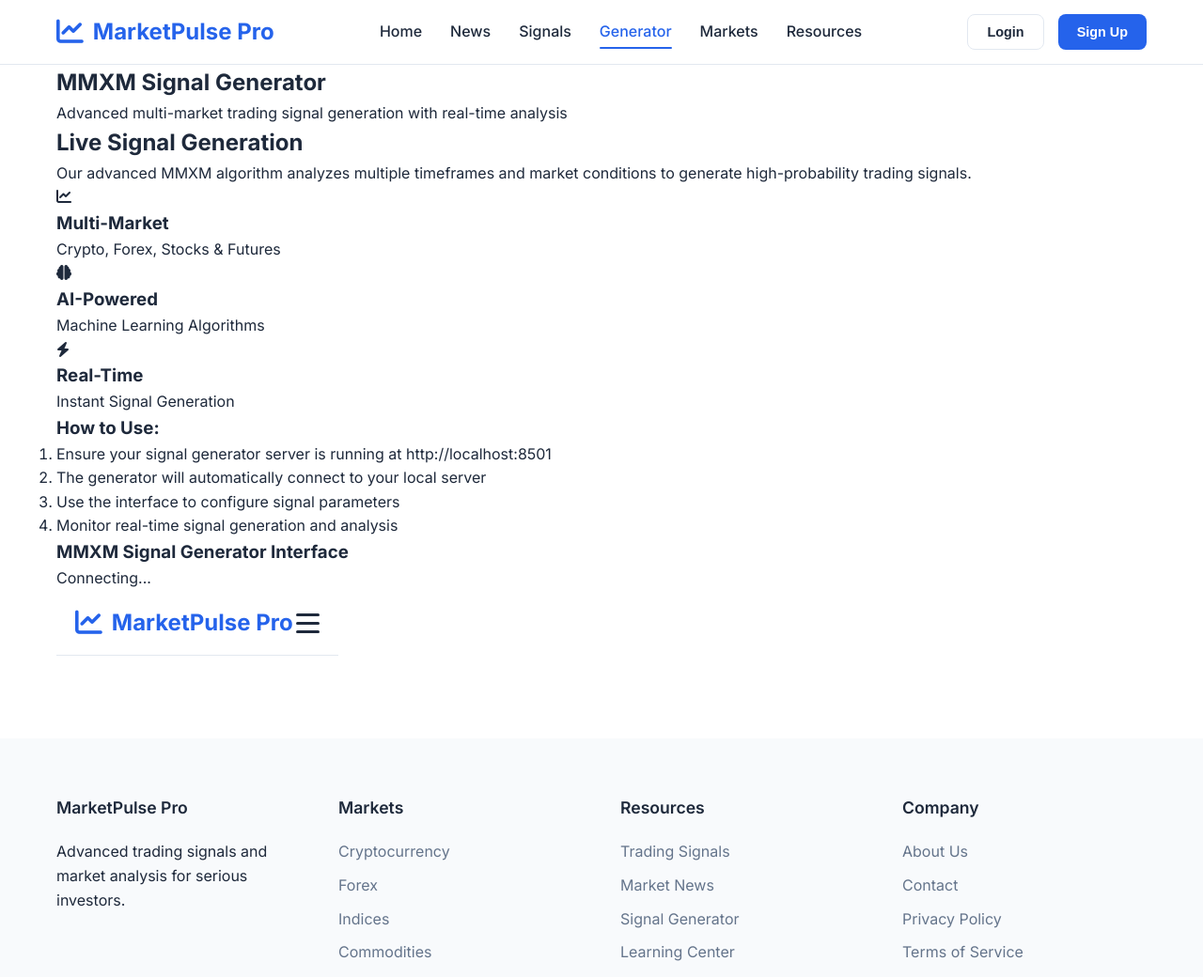
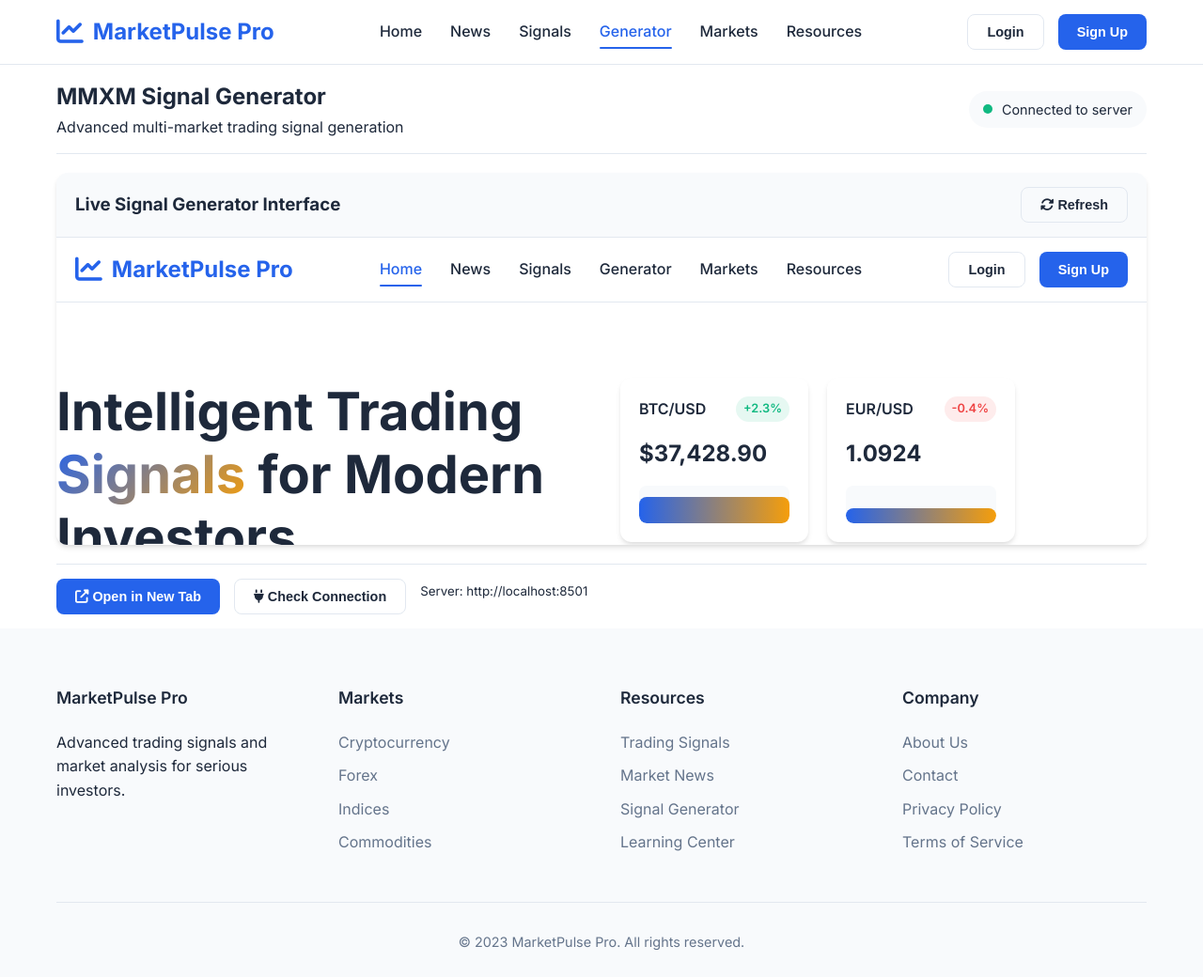
Before and after one commit to WearyElk6296115/WearyElk6296115.github.io, a plain HTML site: page generator.html in a window 1280 px wide. Shown: the top 1040 px of the page at 94% size. Drawn offline with Linux system fonts and the light colour scheme.

Commit message:
Update generator.html

```diff
--- a/generator.html
+++ b/generator.html
@@ -7,6 +7,98 @@
     <link rel="stylesheet" href="css/style.css">
     <link href="https://fonts.googleapis.com/css2?family=Inter:wght@300;400;500;600;700&display=swap" rel="stylesheet">
     <link rel="stylesheet" href="https://cdnjs.cloudflare.com/ajax/libs/font-awesome/6.4.0/css/all.min.css">
+    <style>
+        /* Generator-specific styles */
+        .generator-container {
+            display: flex;
+            flex-direction: column;
+            height: calc(100vh - 200px);
+            gap: 20px;
+        }
+
+        .generator-header {
+            display: flex;
+            justify-content: space-between;
+            align-items: center;
+            padding: 15px 0;
+            border-bottom: 1px solid var(--border);
+        }
+
+        .connection-status {
+            display: flex;
+            align-items: center;
+            gap: 10px;
+            padding: 8px 15px;
+            background: var(--background-alt);
+            border-radius: 20px;
+            font-size: 0.9rem;
+        }
+
+        .status-indicator {
+            width: 10px;
+            height: 10px;
+            border-radius: 50%;
+            background: var(--secondary);
+        }
+
+        .status-indicator.connected {
+            background: var(--success);
+        }
+
+        .status-indicator.error {
+            background: var(--danger);
+        }
+
+        .generator-frame-container {
+            flex: 1;
+            display: flex;
+            flex-direction: column;
+            background: white;
+            border-radius: var(--border-radius);
+            box-shadow: var(--card-shadow);
+            overflow: hidden;
+        }
+
+        .frame-header {
+            padding: 15px 20px;
+            background: var(--background-alt);
+            border-bottom: 1px solid var(--border);
+            display: flex;
+            justify-content: space-between;
+            align-items: center;
+        }
+
+        #generator-frame {
+            width: 100%;
+            flex: 1;
+            border: none;
+            background: white;
+        }
+
+        .generator-controls {
+            display: flex;
+            gap: 15px;
+            padding: 15px 0;
+            border-top: 1px solid var(--border);
+        }
+
+        /* Responsive design */
+        @media (max-width: 768px) {
+            .generator-container {
+                height: calc(100vh - 150px);
+            }
+
+            .generator-header {
+                flex-direction: column;
+                gap: 15px;
+                text-align: center;
+            }
+
+            .connection-status {
+                align-self: center;
+            }
+        }
+    </style>
 </head>
 <body>
     <!-- Navigation -->
@@ -36,69 +128,28 @@
         </div>
     </nav>
 
-    <!-- Generator Header -->
-    <section class="page-header">
-        <div class="container">
-            <h1>MMXM Signal Generator</h1>
-            <p>Advanced multi-market trading signal generation with real-time analysis</p>
-        </div>
-    </section>
-
     <!-- Generator Content -->
     <section class="generator-content">
         <div class="container">
             <div class="generator-container">
-                <div class="generator-info">
-                    <h2>Live Signal Generation</h2>
-                    <p>Our advanced MMXM algorithm analyzes multiple timeframes and market conditions to generate high-probability trading signals.</p>
-
-                    <div class="generator-stats">
-                        <div class="stat-card">
-                            <div class="stat-icon">
-                                <i class="fas fa-chart-line"></i>
-                            </div>
-                            <div class="stat-content">
-                                <h3>Multi-Market</h3>
-                                <p>Crypto, Forex, Stocks & Futures</p>
-                            </div>
-                        </div>
-                        <div class="stat-card">
-                            <div class="stat-icon">
-                                <i class="fas fa-brain"></i>
-                            </div>
-                            <div class="stat-content">
-                                <h3>AI-Powered</h3>
-                                <p>Machine Learning Algorithms</p>
-                            </div>
-                        </div>
-                        <div class="stat-card">
-                            <div class="stat-icon">
-                                <i class="fas fa-bolt"></i>
-                            </div>
-                            <div class="stat-content">
-                                <h3>Real-Time</h3>
-                                <p>Instant Signal Generation</p>
-                            </div>
-                        </div>
+                <div class="generator-header">
+                    <div>
+                        <h1>MMXM Signal Generator</h1>
+                        <p>Advanced multi-market trading signal generation</p>
                     </div>
-
-                    <div class="generator-instructions">
-                        <h3>How to Use:</h3>
-                        <ol>
-                            <li>Ensure your signal generator server is running at http://localhost:8501</li>
-                            <li>The generator will automatically connect to your local server</li>
-                            <li>Use the interface to configure signal parameters</li>
-                            <li>Monitor real-time signal generation and analysis</li>
-                        </ol>
+                    <div class="connection-status">
+                        <span class="status-indicator" id="status-indicator"></span>
+                        <span id="status-text">Connecting to server...</span>
                     </div>
                 </div>
 
                 <div class="generator-frame-container">
                     <div class="frame-header">
-                        <h3>MMXM Signal Generator Interface</h3>
-                        <div class="connection-status">
-                            <span class="status-indicator" id="status-indicator"></span>
-                            <span id="status-text">Connecting...</span>
+                        <h3>Live Signal Generator Interface</h3>
+                        <div class="frame-actions">
+                            <button class="btn-secondary btn-small" onclick="refreshFrame()">
+                                <i class="fas fa-sync-alt"></i> Refresh
+                            </button>
                         </div>
                     </div>
                     <iframe
@@ -108,6 +159,18 @@
                         allowfullscreen
                         title="MMXM Signal Generator"
                     ></iframe>
+                </div>
+
+                <div class="generator-controls">
+                    <button class="btn-primary" onclick="openInNewTab()">
+                        <i class="fas fa-external-link-alt"></i> Open in New Tab
+                    </button>
+                    <button class="btn-secondary" onclick="checkConnection()">
+                        <i class="fas fa-plug"></i> Check Connection
+                    </button>
+                    <div class="control-info">
+                        <small>Server: http://localhost:8501</small>
+                    </div>
                 </div>
             </div>
         </div>
@@ -156,6 +219,91 @@
     </footer>
 
     <!-- JavaScript -->
-    <script src="js/main.js"></script>
+    <script>
+        // Initialize the generator frame
+        function initGenerator() {
+            const frame = document.getElementById('generator-frame');
+            const statusIndicator = document.getElementById('status-indicator');
+            const statusText = document.getElementById('status-text');
+
+            if (frame) {
+                // Set the frame source to your local server
+                frame.src = 'http://localhost:8501';
+
+                // Add event listeners for connection status
+                frame.addEventListener('load', function() {
+                    statusIndicator.className = 'status-indicator connected';
+                    statusText.textContent = 'Connected to server';
+                    console.log('Signal generator loaded successfully');
+                });
+
+                frame.addEventListener('error', function() {
+                    statusIndicator.className = 'status-indicator error';
+                    statusText.textContent = 'Connection failed';
+                    console.error('Failed to load signal generator');
+
+                    // Show error message in frame
+                    frame.contentDocument.body.innerHTML = `
+                        <div style="padding: 20px; text-align: center; color: #666;">
+                            <h3>Signal Generator Unavailable</h3>
+                            <p>Please ensure your signal generator server is running at http://localhost:8501</p>
+                            <button onclick="window.location.reload()" style="padding: 10px 20px; background: #2563eb; color: white; border: none; border-radius: 5px; cursor: pointer;">
+                                Retry Connection
+                            </button>
+                        </div>
+                    `;
+                });
+            }
+        }
+
+        // Refresh the frame
+        function refreshFrame() {
+            const frame = document.getElementById('generator-frame');
+            if (frame) {
+                frame.src = frame.src; // Reload the frame
+            }
+        }
+
+        // Open in new tab
+        function openInNewTab() {
+            window.open('http://localhost:8501', '_blank');
+        }
+
+        // Check connection status
+        function checkConnection() {
+            const statusIndicator = document.getElementById('status-indicator');
+            const statusText = document.getElementById('status-text');
+
+            statusIndicator.className = 'status-indicator';
+            statusText.textContent = 'Checking connection...';
+
+            // Test the connection
+            fetch('http://localhost:8501', { mode: 'no-cors' })
+                .then(() => {
+                    statusIndicator.className = 'status-indicator connected';
+                    statusText.textContent = 'Connection successful';
+                })
+                .catch(() => {
+                    statusIndicator.className = 'status-indicator error';
+                    statusText.textContent = 'Connection failed';
+                });
+        }
+
+        // Initialize when page loads
+        document.addEventListener('DOMContentLoaded', function() {
+            initGenerator();
+
+            // Mobile menu toggle
+            const hamburger = document.querySelector('.hamburger');
+            const navMenu = document.querySelector('.nav-menu');
+
+            if (hamburger && navMenu) {
+                hamburger.addEventListener('click', function() {
+                    navMenu.classList.toggle('active');
+                    hamburger.classList.toggle('active');
+                });
+            }
+        });
+    </script>
 </body>
 </html>
```
